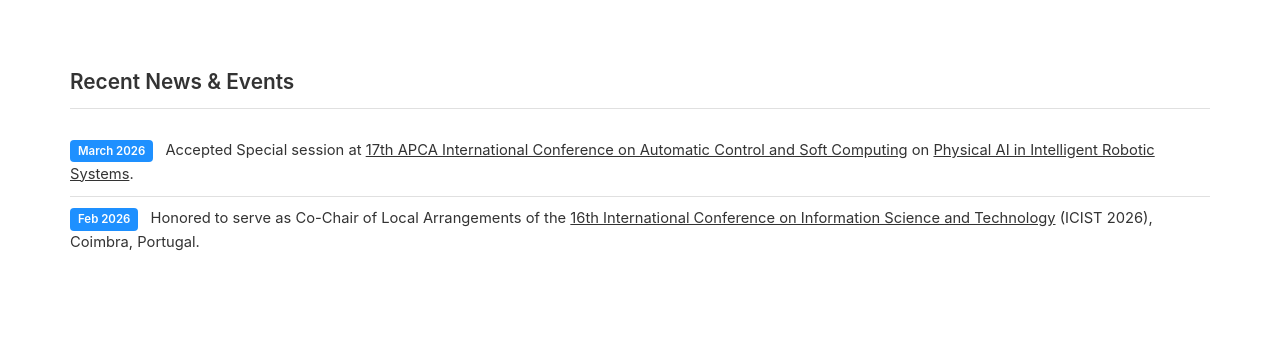
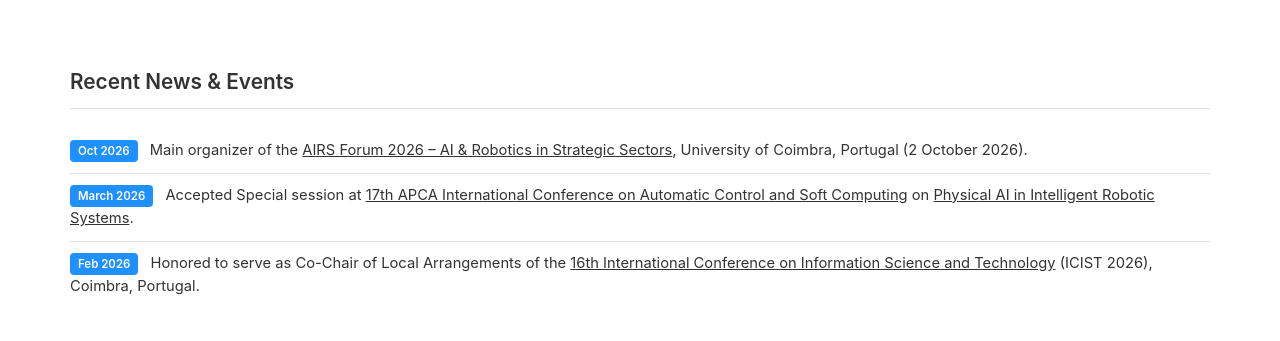
Before and after one commit to Cybonic/tbarros-research-profile, a plain HTML site: page index.html in a window 1280 px wide. Shown: the part 419-760 px from the top of the page. Drawn offline with Linux system fonts and the light colour scheme.

Commit message:
Add AIRS Forum 2026 to Recent News
Co-Authored-By: Claude Opus 5.5 <noreply@anthropic.com>

```diff
--- a/index.html
+++ b/index.html
@@ -75,6 +75,9 @@
             <section id="news" class="news">
                 <h2>Recent News & Events</h2>
                 <ul class="news-list">
+                    <li class="news-item">
+                        <span class="news-date">Oct 2026</span> Main organizer of the <a href="https://airsforum.isr.uc.pt/" target="_blank">AIRS Forum 2026 – AI &amp; Robotics in Strategic Sectors</a>, University of Coimbra, Portugal (2 October 2026).
+                    </li>
                     <li class="news-item">
                         <span class="news-date">March 2026</span> Accepted Special session at <a href="https://controlo2026.apca.pt" target="_blank">17th APCA International Conference on Automatic Control and Soft Computing</a> on   <a href="https://controlo2026.apca.pt/wp-content/uploads/2026/04/SS08.pdf" target="_blank">Physical AI in Intelligent Robotic Systems</a>.
                     </li>
```
